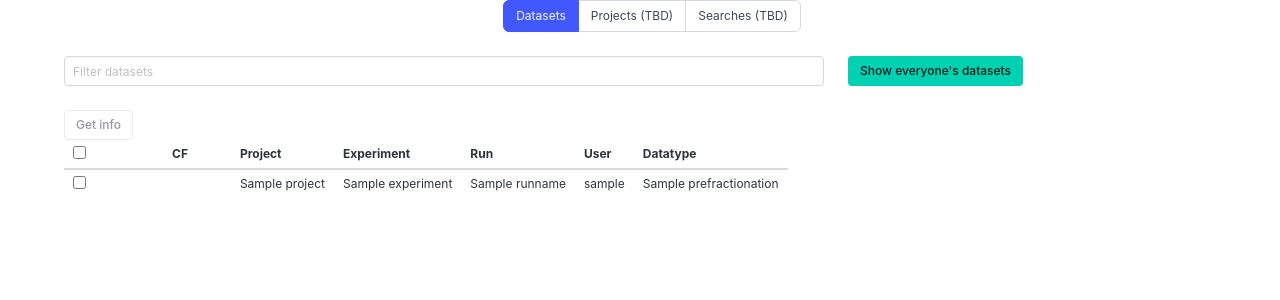
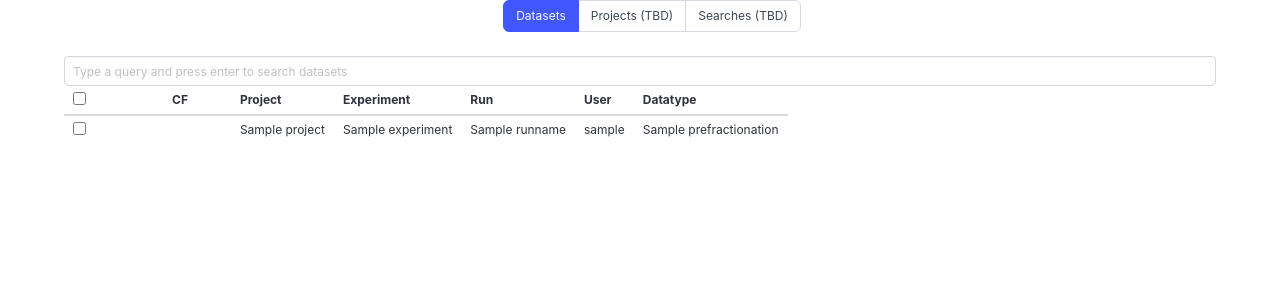
Before and after one commit to glormph/kantele, a Django app: page / in a window 1280 px wide. Shown: the part 60-360 px from the top of the page. Run offline with Django 3.2, Linux system fonts and the light colour scheme; a user stored in the database is signed in; tables that the repository leaves empty hold one stand-in row (values such as "Sample post"); data that the repository does not hold is empty; parts of the project's set-up code (start-up, migrations or seed data) failed here and were passed over; some libraries are stand-ins or nearby versions; some web fonts are replaced.

Commit message:
Fetch datasets from database when searching instead of loading all of them

```diff
--- a/home/templates/home/home.html
+++ b/home/templates/home/home.html
@@ -25,17 +25,7 @@
 			</div>
 			<!-- here starts datasets list box, component or container? -->
 			<div class="content" v-show="tabclassDatasets!==''">
-			<div class="columns">
-				<div class="column is-two-thirds">
-					<input class="input is-small" v-model="dsetFilter" type="text" placeholder="Filter datasets">
-				</div>
-				<div class="column">
-					<a class="button is-small is-primary" v-on:click="toggleShow" v-show="showYourDatasets">Show everyone's datasets</a>
-					<a class="button is-small is-primary" v-on:click="toggleShow" v-show="showAllDatasets">Show my datasets</a>
-				</div>
-			</div>
-			<a v-show="selectedDsets.length > 0" class="button is-small is-primary" v-on:click="multidsetInfo">Get info</a>
-			<a v-show="selectedDsets.length === 0" class="button is-small" disabled>Get info</a>
+					<input class="input is-small" v-on:keyup.13="findDatasets" v-model="findDsQuery" type="text" placeholder="Type a query and press enter to search datasets">
 			<table class="table">
 				<div class="content is-small">
 				<thead>
@@ -53,7 +43,7 @@
 					</tr>
 				</thead>
 				<tbody>
-					<template v-for="ds in datasets" v-show="filteredDataset(ds)">
+				<template v-for="ds in datasets">
 		                        <tr>
 						<td><input type="checkbox" v-bind:value="ds.id" v-model="selectedDsets"> </td>
 						<td>
@@ -86,7 +76,6 @@
 							<span v-else-if="ds.hr">{{ ds.hr }}</span>
 							<span v-else-if="ds.prefrac">{{ ds.prefrac }}</span>
 						</td>
-                                                <td>
 					</tr>
 		<template v-if="ds.details !== false">
 		<td></td>
@@ -98,12 +87,12 @@
 		<div v-if="ds.details.mzmlable === 'blocked'" ><aclass="button is-small is-primary" disabled>mzML job running</a></div>
 		</td>
 		<td colspan="2">
-		<div v-for="comp in components">
-		<span class="has-icon" v-if="ds.details.compstates[comp]!== undefined">
-                                                               <i v-if="ds.details.compstates[comp] === 'ok'" class="fa fa-check has-text-success"></i>
-                                                               <i v-else-if="ds.details.compstates[comp] !== 'ok'" class="fa fa-times has-text-danger"></i>
+		<div v-for="(state, comp) in ds.details.compstates">
+		<span class="has-icon" v-if="state !== undefined">
+                                                               <i v-if="state === 'ok'" class="fa fa-check has-text-success"></i>
+                                                               <i v-else-if="state !== 'ok'" class="fa fa-times has-text-danger"></i>
 		{{ comp }}</span>
-                                                       <span v-if="ds.details.compstates[comp]===undefined">
+                                                       <span v-if="state === undefined">
                                                                &#x25AC;
 		{{ comp }}                              </span>
 
@@ -125,16 +114,12 @@
 			</table>
 		</div><!-- container dsets end -->
 		</div>
-		</div>
 		`,
 		props: ['username'],
 		data: function() {
 			return {
 				datasets: {},
-				components: [],
-				dsetFilter: '',
-				showYourDatasets: true,
-				showAllDatasets: false,
+				findDsQuery: '',
 				allSelector: false,
 				tabclassDatasets: 'is-active',
 				tabclassProjects: '',
@@ -166,38 +151,30 @@
 				}).then(result => {
 					for (key in result) {
 						this.datasets = result['dsets'];
-						this.components = result['components'];
 					}
 				})
 			},
-			toggleShow: function() {
-				this.showYourDatasets = this.showYourDatasets === false;
-				this.showAllDatasets = this.showAllDatasets === false;
+			findDatasets: function() {
+				this.$http.get('/find/datasets/',
+					{params: {q: this.findDsQuery.split(' ').join(',') }})
+				.then(response => {
+					return response.json()
+				}, response => {
+				}).then(result => {
+					for (key in result) {
+						this.datasets = result['dsets'];
+					}
+				})
 			},
 			selectAll: function() {
-				this.allSelector = this.allSelector === false;
 				this.selectedDsets = [];
 				this.infoshown = {};
 				if (!this.allSelector) {
 					return;
 				}
 				for (key in this.datasets) {
-					ds = this.datasets[key];
-					if (this.filteredDataset(ds) && this.allSelector) {
-						this.selectedDsets.push(ds.id);
-						}
+				        this.selectedDsets.push(this.datasets[key].id);
 				}
-			},
-			filteredDataset: function(ds) {
-				for (key of ['usr', 'proj', 'exp', 'run', 'dtype', 'hr']) {
-					if (this.showYourDatasets && ds.usr !== this.username) {
-						return false;
-					}
-					if (key in ds && ds[key].toLowerCase().indexOf(this.dsetFilter.toLowerCase()) > -1) {
-						return true
-					}
-				}
-				return false
 			},
 			showDatasets: function() {
 				this.activateTabClass('tabclassDatasets');
@@ -214,16 +191,6 @@
 					this[offtab] = '';
 					}
 				this[tabname] = 'is-active';
-			},
-			multidsetInfo: function() {
-				this.$http.get('/show/datasets/',
-				{params: {dsets: this.selectedDsets.join(',')}})
-				.then(response => {
-					return response.json()
-				}, response => {
-				}).then(result => {
-					this.infoshown = result;
-				})
 			},
 			toggleDset: function(ds_id) {
 				if (!this.datasets[ds_id].details) {
--- a/home/urls.py
+++ b/home/urls.py
@@ -5,6 +5,7 @@ app_name = 'home'
 urlpatterns = [
     url(r'^$', views.home, name="home"),
     url(r'^show/datasets/$', views.show_datasets, name="showdatasets"),
+    url(r'^find/datasets/$', views.find_datasets, name="showdatasets"),
     url(r'^show/dataset/(?P<dataset_id>[0-9]+)$', views.get_dset_info, name="info"),
     url(r'^createmzml/(?P<dataset_id>[0-9]+)$', views.create_mzmls),
 ]
--- a/home/views.py
+++ b/home/views.py
@@ -1,6 +1,9 @@
+from datetime import timedelta, datetime
+
 from django.shortcuts import render
 from django.contrib.auth.decorators import login_required
 from django.http import JsonResponse, HttpResponse
+from django.db.models import Q
 from collections import OrderedDict
 
 from datasets import models as dsmodels
@@ -18,34 +21,74 @@ def home(request):
 
 
 @login_required
+def find_datasets(request):
+    """Loop through comma-separated q-param in GET, do a lot of OR queries on
+    datasets to find matches. String GET-derived q-params by AND."""
+    searchterms = [x for x in request.GET['q'].split(',') if x != '']
+    query = Q(runname__name__icontains=searchterms[0])
+    query |= Q(runname__experiment__name__icontains=searchterms[0])
+    query |= Q(runname__experiment__project__name__icontains=searchterms[0])
+    query |= Q(datatype__name__icontains=searchterms[0])
+    query |= Q(user__username__icontains=searchterms[0])
+    try:
+        float(searchterms[0])
+    except ValueError:
+        pass
+    else:
+        query |= Q(prefractionationdataset__hiriefdataset__hirief__start=searchterms[0])
+        query |= Q(prefractionationdataset__hiriefdataset__hirief__end=searchterms[0])
+    for term in searchterms[1:]:
+        subquery = Q(runname__name__icontains=term)
+        subquery |= Q(runname__experiment__name__icontains=term)
+        subquery |= Q(runname__experiment__project__name__icontains=term)
+        subquery |= Q(datatype__name__icontains=term)
+        subquery |= Q(user__username__icontains=term)
+        try:
+            float(term)
+        except ValueError:
+            pass
+        else:
+            subquery |= Q(prefractionationdataset__hiriefdataset__hirief__start=term)
+            subquery |= Q(prefractionationdataset__hiriefdataset__hirief__end=term)
+        query &= subquery
+    dbdsets = dsmodels.Dataset.objects.filter(query)
+    return JsonResponse({'dsets': populate_dset(dbdsets, request.user)})
+
+
+@login_required
 def show_datasets(request):
-    # FIXME this should be called with ds_id or a search query
-    if 'dsets' in request.GET:
-        dsets = [int(x) for x in request.GET['dsets'].split(',')]
-        return get_multidset_info(dsets)
-    response = {
-        'components': [x.name for x in dsmodels.DatasetComponent.objects.all()]
-    }
-    dsets = OrderedDict()
+    if 'dsids' in request.GET:
+        dsids = request.GET['dsids'].split(',')
+        dbdsets = dsmodels.Dataset.objects.filter(pk__in=dsids)
+    else:
+        # last month datasets of a user
+        dbdsets = dsmodels.Dataset.objects.filter(user_id=request.user.id,
+                                                  date__gt=datetime.today() - timedelta(30))
+    return JsonResponse({'dsets': populate_dset(dbdsets, request.user)})
+
+
+def populate_dset(dbdsets, user):
     jobs = {}
-    for entry in jm.Job.objects.filter(filejob__storedfile__rawfile__datasetrawfile__dataset_id__in=dsets):
+    for entry in jm.Job.objects.filter(
+            filejob__storedfile__rawfile__datasetrawfile__dataset_id__in=dbdsets):
         try:
             jobs[job.filejob.storedfile.rawfile.datasetrawfile.dataset_id].add(job.state)
         except KeyError:
             jobs[job.filejob.storedfile.rawfile.datasetrawfile.dataset_id] = {job.state}
-    for dataset in dsmodels.Dataset.objects.select_related(
-            'runname__experiment__project', 'prefractionationdataset'):
+    dsets = OrderedDict()
+    for dataset in dbdsets.select_related('runname__experiment__project',
+                                          'prefractionationdataset'):
         jobstates = list(jobs[dataset.id]) if dataset.id in jobs else []
         dsets[dataset.id] = {
             'id': dataset.id,
-            'own': dataset.user_id == request.user.id,
+            'own': dataset.user_id == user.id,
             'usr': dataset.user.username,
             'proj': dataset.runname.experiment.project.name,
             'exp': dataset.runname.experiment.name,
             'run': dataset.runname.name,
             'dtype': dataset.datatype.name,
+            'jobstates': jobstates,
             'is_corefac': dataset.runname.experiment.project.corefac,
-            'jobstates': jobstates,
             'details': False,
             'selected': False,
         }
@@ -54,8 +97,8 @@ def show_datasets(request):
             dsets[dataset.id]['prefrac'] = str(pf.prefractionation.name)
             if 'hirief' in pf.prefractionation.name.lower():
                 dsets[dataset.id]['hr'] = '{} {}'.format('HiRIEF', str(pf.hiriefdataset.hirief))
-    response['dsets'] = dsets
-    return JsonResponse(response)
+    return dsets
+
 
 # Ds page links to projects/files/analyses
 # Project page links to files/analyses/datasets
```
